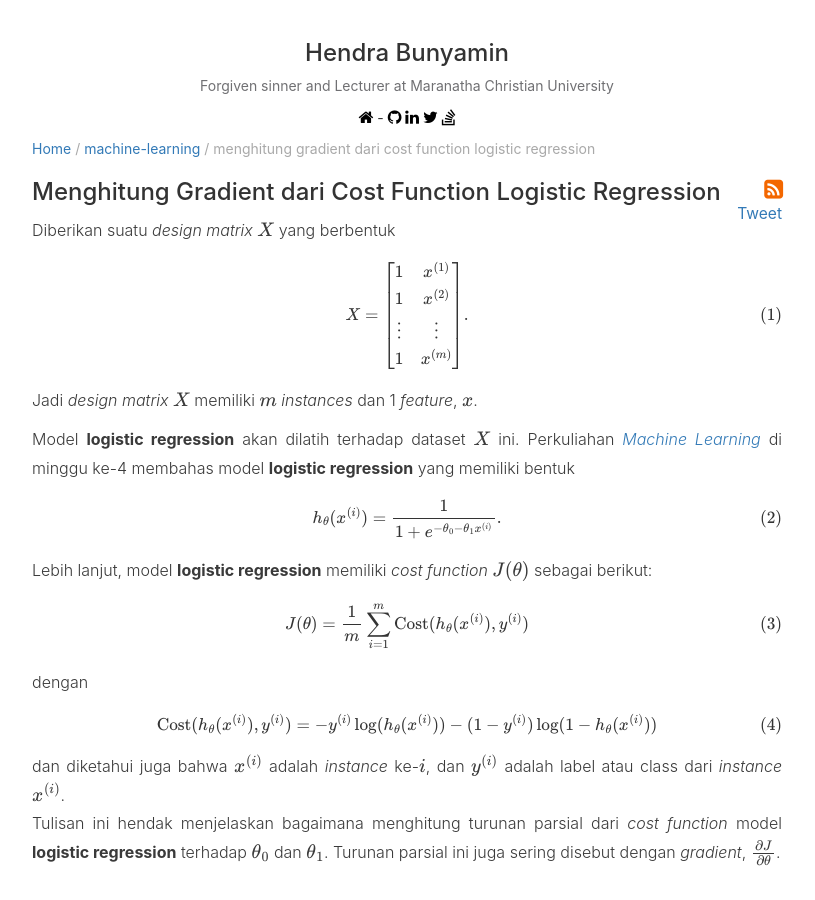
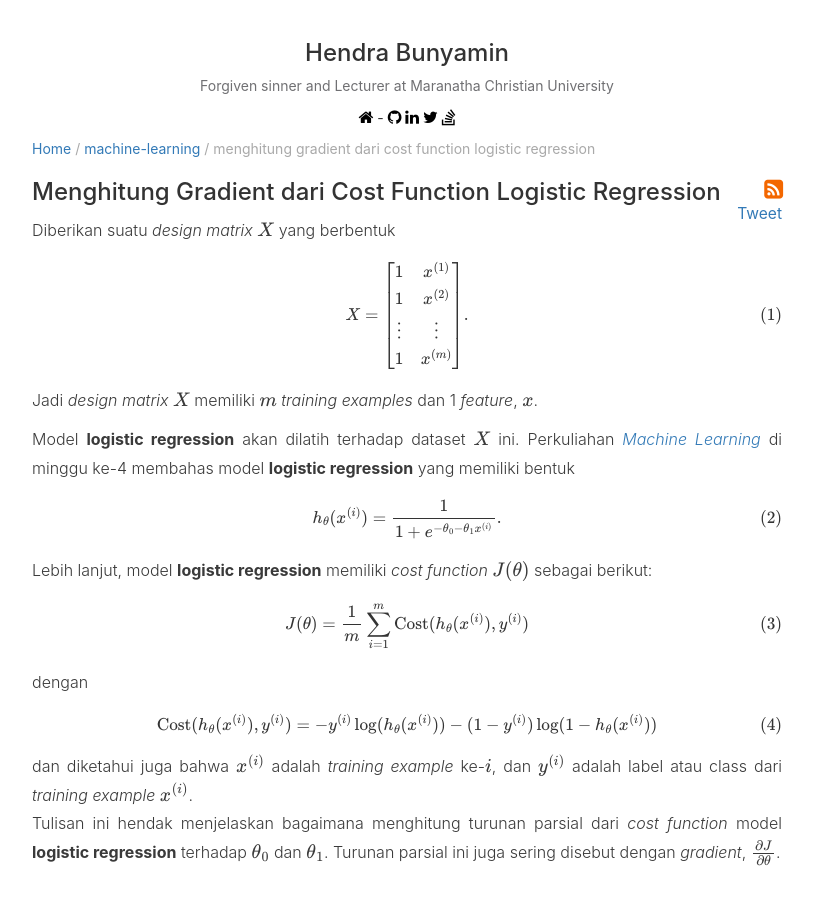
Before and after one commit to jethroGIT/jethrogit.github.io, a Jekyll site: the page built from _posts/machine-learning/2019-04-08-Gradient_Descent_for_Logistic_Regression.md, in a window 1280 px wide and 900 px high. Shown: the whole window, without its empty margins (233-1048 px from the left). Built offline with Jekyll 4.4.1, drawn with Linux system fonts in a browser that asks for light colours; formulas are drawn with MathJax 3; comment, search, counter and statistics services are not loaded.

Commit message:
instance --> training example

```diff
--- a/_posts/machine-learning/2019-04-08-Gradient_Descent_for_Logistic_Regression.md
+++ b/_posts/machine-learning/2019-04-08-Gradient_Descent_for_Logistic_Regression.md
@@ -14,7 +14,7 @@ $$ \begin{equation} X = \begin{bmatrix} 1 & x^{(1)} \\
 \vdots & \vdots  \\
 1      & x^{(m)}   \end{bmatrix}.  \end{equation} \tag{1}\label{eq:x-dataset}$$
 
-Jadi _design matrix_ $X$ memiliki $m$ _instances_ dan 1 _feature_, $x$.
+Jadi _design matrix_ $X$ memiliki $m$ _training examples_ dan 1 _feature_, $x$.
 
 Model **logistic regression** akan dilatih terhadap dataset $X$ ini. Perkuliahan [_Machine Learning_](https://www.coursera.org/learn/machine-learning/home/welcome) di minggu ke-4 membahas model **logistic regression** yang memiliki bentuk
 
@@ -28,7 +28,7 @@ dengan
 
 $$ \begin{equation} \text{Cost}(h_{\theta}(x^{(i)}), y^{(i)}) = -y^{(i)} \log( h_{\theta}(x^{(i)}) ) - (1-y^{(i)}) \log(1-h_{\theta}(x^{(i)})) \end{equation} \tag{4}\label{eq:cost-logistic} $$
 
-dan diketahui juga bahwa $x^{(i)}$ adalah _instance_ ke-$i$, dan $y^{(i)}$ adalah label atau class dari _instance_ $x^{(i)}$.
+dan diketahui juga bahwa $x^{(i)}$ adalah _training example_ ke-$i$, dan $y^{(i)}$ adalah label atau class dari _training example_ $x^{(i)}$.
 Tulisan ini hendak menjelaskan bagaimana menghitung turunan parsial dari _cost function_ model **logistic regression** terhadap $\theta_0$ dan $\theta_1$. Turunan parsial ini juga sering disebut dengan _gradient_, $\frac{\partial J}{\partial \theta}$.
 <br/>
 #### **Bentuk Komplit _Cost Function_ dari Model Logistic Regression**
```
Also changed, not shown: _posts/machine-learning/2019-03-28-Logistic_Regression.md (+1 -1 lines).
